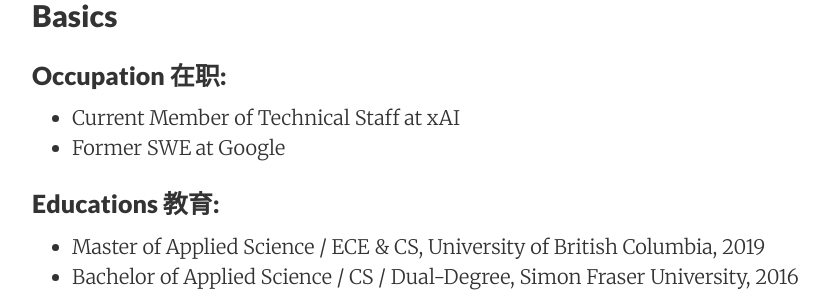
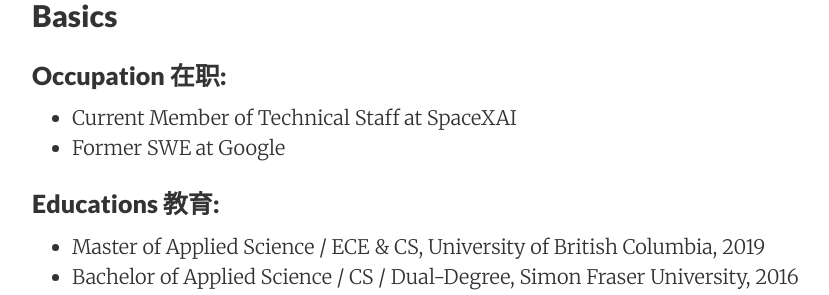
Before and after one commit to Louis-Ye/Louis-Ye.github.io, a Jekyll site: the page built from cv/index.md, in a window 1280 px wide and 900 px high, scrolled down 366 px. Shown: the part 155-450 px from the top of the window, without its empty margins (188-1017 px from the left). Built offline with Jekyll 4.4.1, drawn with Linux system fonts in a browser that asks for light colours; nearby versions of some CDN libraries.

Commit message:
Update occupation from xAI to SpaceXAI

```diff
--- a/cv/index.md
+++ b/cv/index.md
@@ -14,7 +14,7 @@
 <h2 id="Basics">Basics</h2>
 
 ### Occupation 在职:
-* Current Member of Technical Staff at xAI
+* Current Member of Technical Staff at SpaceXAI
 * Former SWE at Google
 
 ### Educations 教育:
```
